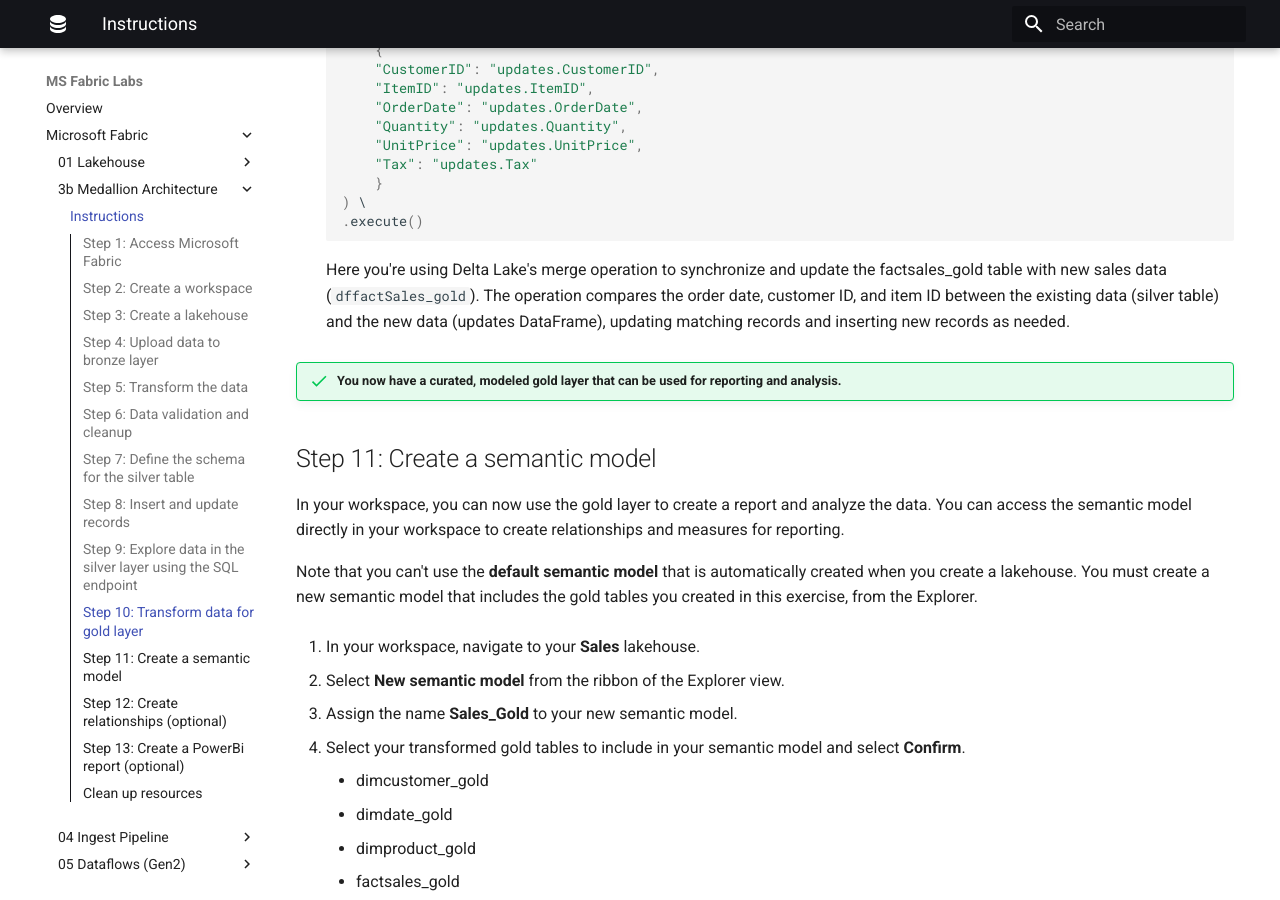
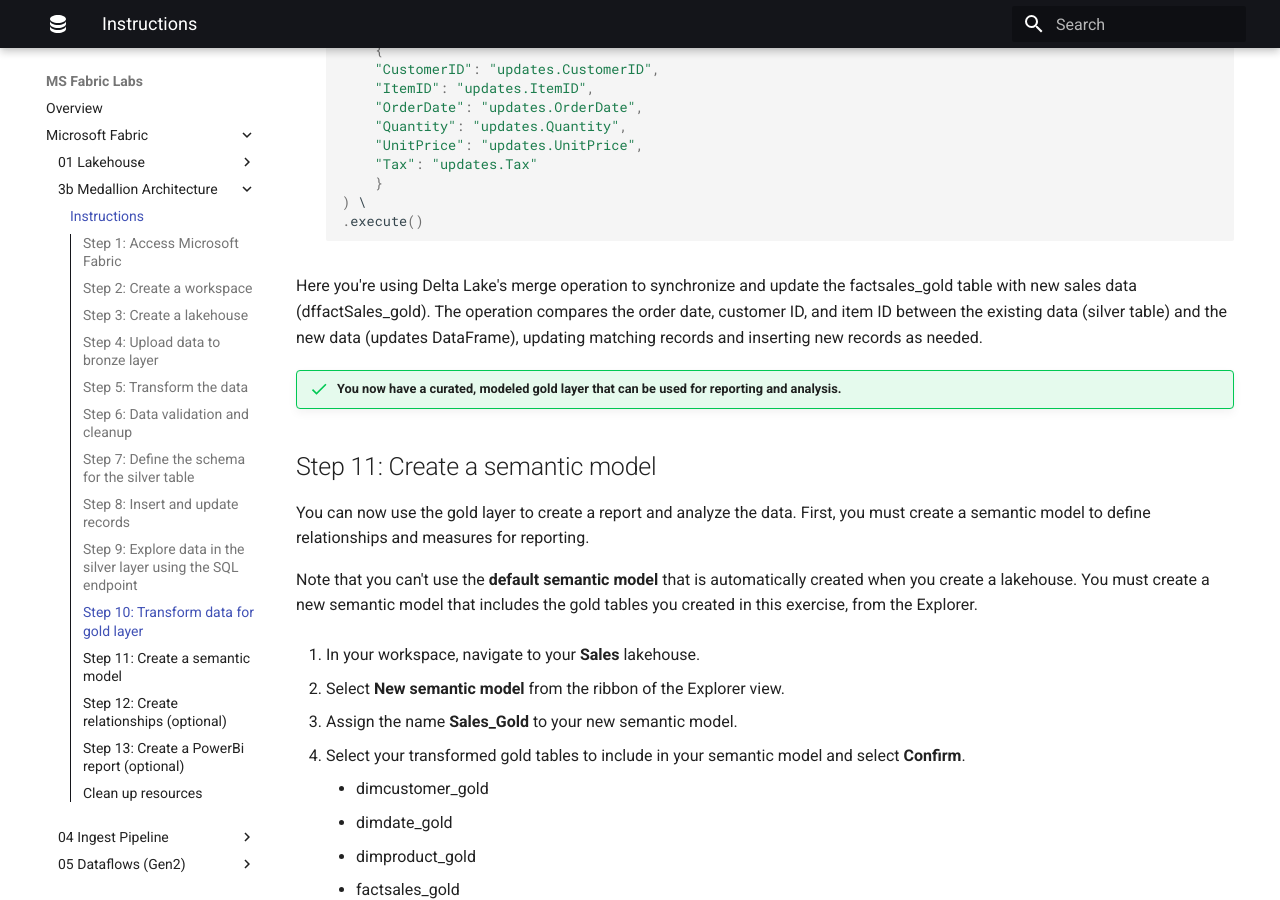
Before and after one commit to qaalabs/fabric, an MkDocs documentation site: the page built from docs/03b-medallion-lakehouse/instructions.md, in a window 1280 px wide and 900 px high, scrolled down 17601 px. Built offline with MkDocs 1.6.1 and Material for MkDocs 9.7.7, drawn with Linux system fonts in a browser that asks for light colours.

Commit message:
update lab 03b

````diff
--- a/docs/03b-medallion-lakehouse/instructions.md
+++ b/docs/03b-medallion-lakehouse/instructions.md
@@ -695,13 +695,13 @@
     .execute()
     ```
 
-    Here you're using Delta Lake's merge operation to synchronize and update the factsales_gold table with new sales data (`dffactSales_gold`). The operation compares the order date, customer ID, and item ID between the existing data (silver table) and the new data (updates DataFrame), updating matching records and inserting new records as needed.
+   Here you're using Delta Lake's merge operation to synchronize and update the factsales_gold table with new sales data (dffactSales_gold). The operation compares the order date, customer ID, and item ID between the existing data (silver table) and the new data (updates DataFrame), updating matching records and inserting new records as needed.
 
 !!! success "You now have a curated, modeled **gold** layer that can be used for reporting and analysis."
 
 ## Step 11: Create a semantic model
 
-In your workspace, you can now use the gold layer to create a report and analyze the data. You can access the semantic model directly in your workspace to create relationships and measures for reporting.
+You can now use the gold layer to create a report and analyze the data. First, you must create a semantic model to define relationships and measures for reporting.
 
 Note that you can't use the **default semantic model** that is automatically created when you create a lakehouse. You must create a new semantic model that includes the gold tables you created in this exercise, from the Explorer.
 
````
Also changed, not shown: mslearn/03b-medallion-lakehouse.md (+12 -8 lines).
